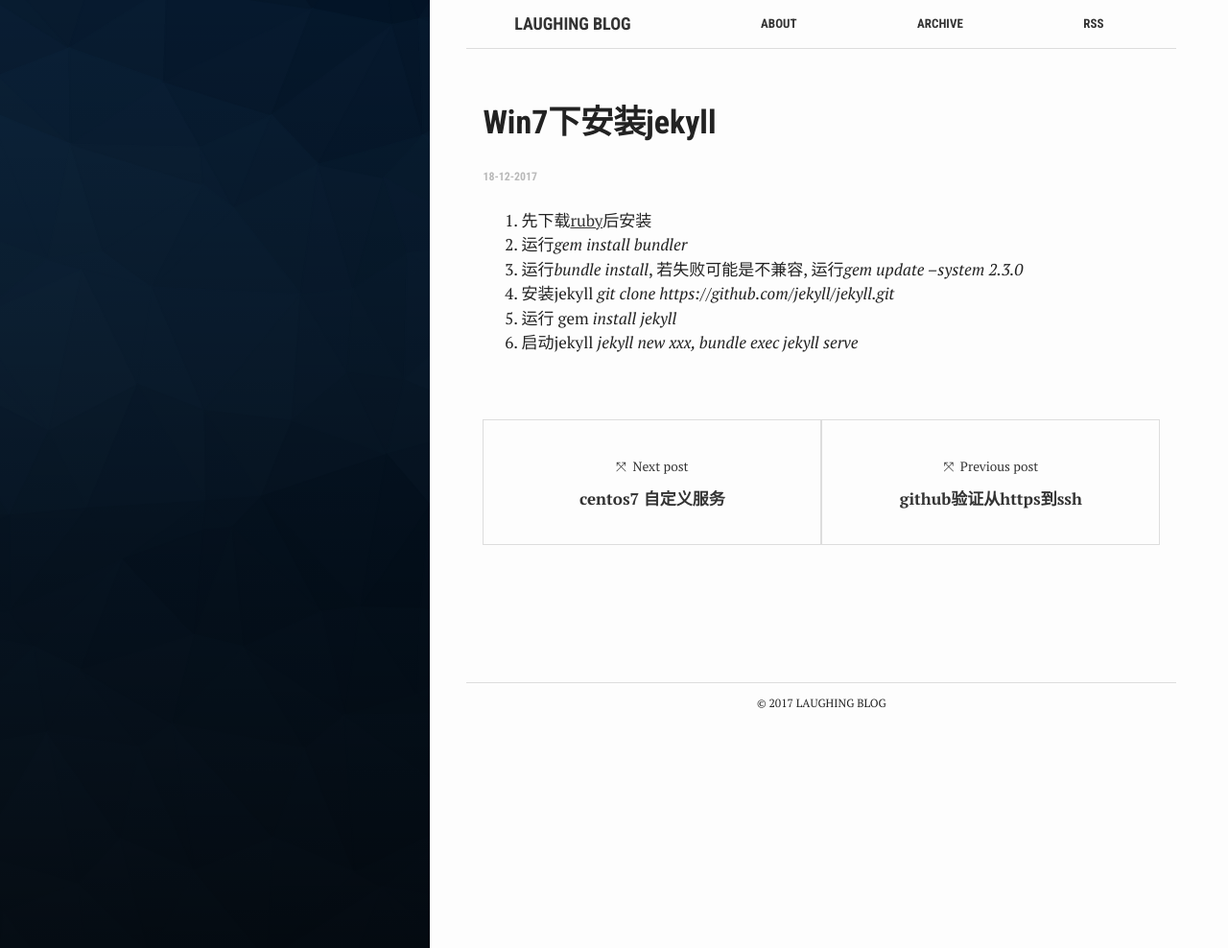
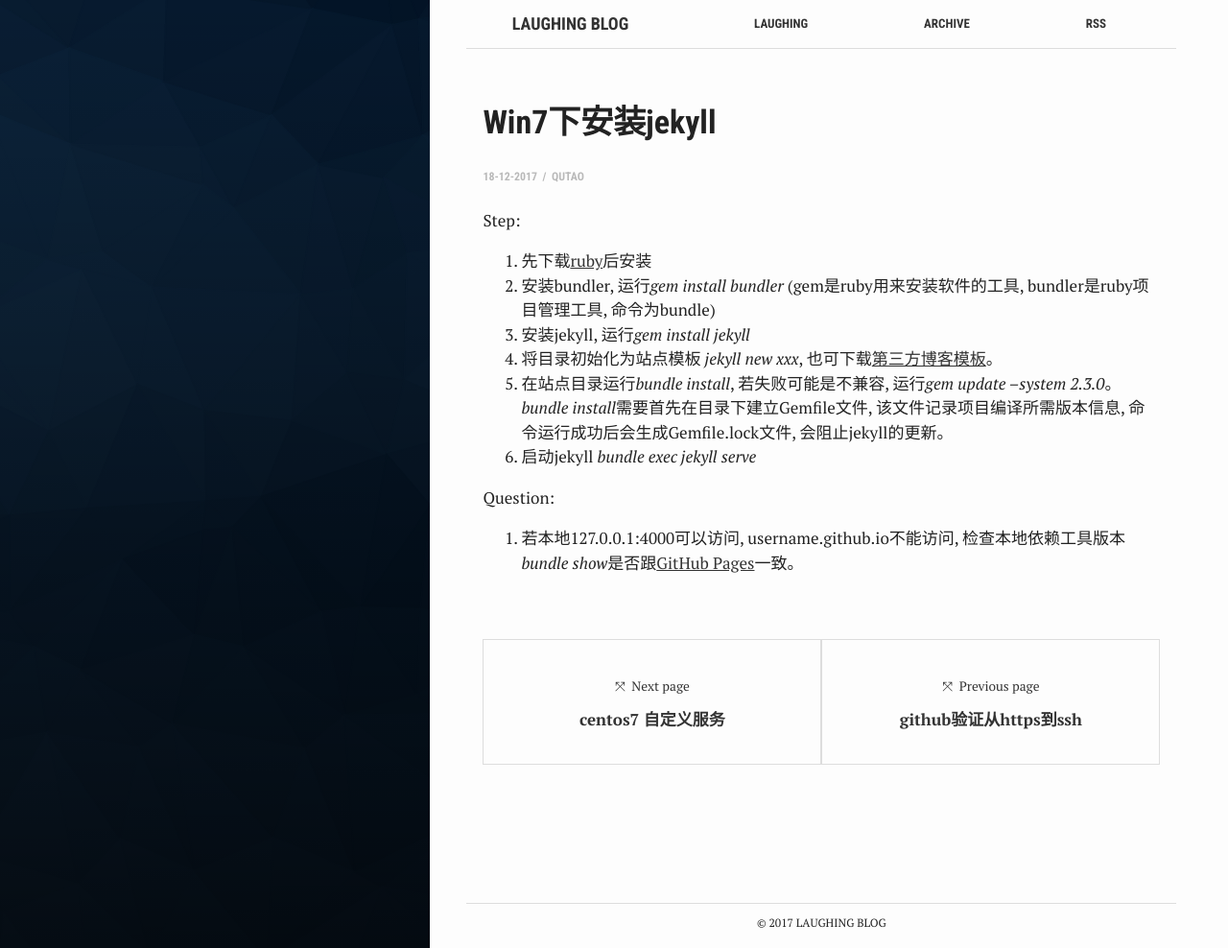
Before and after one commit to aibomei/aibomei.github.io, a Jekyll site: the page built from _posts/2017-12-18-win7-jekyll.md, in a window 1280 px wide and 988 px high. Shown: the whole window at 96% size. Built offline with Jekyll 4.4.1, drawn with Linux system fonts in a browser that asks for light colours.

```diff
--- a/_layouts/post.html
+++ b/_layouts/post.html
@@ -21,14 +21,14 @@ layout: default
     <div class="post-links">
       {% if page.next.url %}
         <a class="link-to-post" href="{{ page.next.url | relative_url}}">
-          <span class="link-to-post__next">&#10535; &nbsp;Next post</span>
+          <span class="link-to-post__next">&#10535; &nbsp;Next page</span>
           <span class="link-to-post__title">{{ page.next.title }}</span>
         </a>
       {% endif %}
 
       {% if page.previous.url %}
         <a class="link-to-post" href="{{ page.previous.url | relative_url}}">
-          <span class="link-to-post__prev">&#10535; &nbsp;Previous post</span>
+          <span class="link-to-post__prev">&#10535; &nbsp;Previous page</span>
           <span class="link-to-post__title">{{ page.previous.title }}</span>
         </a>
       {% endif %}
--- a/_posts/2017-12-18-win7-jekyll.md
+++ b/_posts/2017-12-18-win7-jekyll.md
@@ -1,14 +1,21 @@
 ---
 layout: post
+author: qutao
 title:  "Win7下安装jekyll"
 date:   2017-12-18 10:18:30 +0800
 categories: soft config
 ---
+Step:
 1. 	先下载[ruby][]后安装
-2. 	运行*gem install bundler*
-3. 	运行*bundle install*, 若失败可能是不兼容, 运行*gem update –system 2.3.0*
-4. 	安装jekyll *git clone https://github.com/jekyll/jekyll.git*
-5. 	运行 gem *install jekyll*
-6. 	启动jekyll *jekyll new xxx, bundle exec jekyll serve*
+2. 	安装bundler, 运行*gem install bundler* (gem是ruby用来安装软件的工具, bundler是ruby项目管理工具, 命令为bundle)
+3. 	安装jekyll, 运行*gem install jekyll*
+4.  将目录初始化为站点模板 *jekyll new xxx*, 也可下载[第三方博客模板][third]。
+5. 	在站点目录运行*bundle install*, 若失败可能是不兼容, 运行*gem update –system 2.3.0*。*bundle install*需要首先在目录下建立Gemfile文件, 该文件记录项目编译所需版本信息, 命令运行成功后会生成Gemfile.lock文件, 会阻止jekyll的更新。
+6. 	启动jekyll *bundle exec jekyll serve*
+
+Question:
+1.  若本地127.0.0.1:4000可以访问, username.github.io不能访问, 检查本地依赖工具版本*bundle show*是否跟[GitHub Pages][]一致。
 
 [ruby]: https://www.ruby-lang.org/en/download
+[third]: http://jekyllthemes.org
+[github pages]: https://pages.github.com/versions
--- a/index.html
+++ b/index.html
@@ -1,9 +1,9 @@
 ---
 bg: "rails.jpg"
 layout: default
-crawlertitle: "Jekyll blog"
-title: "Voyager"
-summary: "main page"
+crawlertitle: "Laughing Blog"
+title: "Laughing"
+summary: "my roof, my rules"
 ---
 
 {% for post in site.posts limit: 5 %}
```
Also changed, not shown: _posts/2016-06-28-welcome-to-jekyll.markdown (deleted, +0 -29 lines), _posts/2016-06-29-es6.md (deleted, +0 -41 lines), _posts/2017-12-18-github-ssh.md (+13 -11 lines), _posts/2017-12-22-custom-service.md (+1 -0 lines), about.md (+5 -5 lines).
